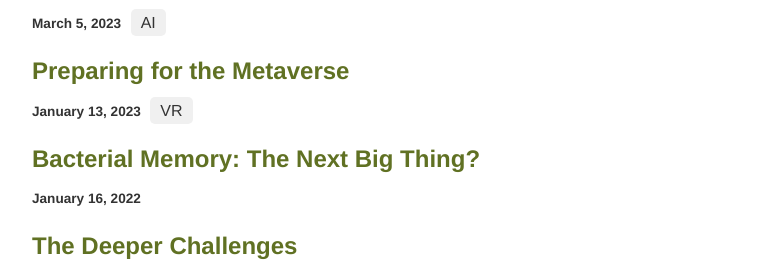
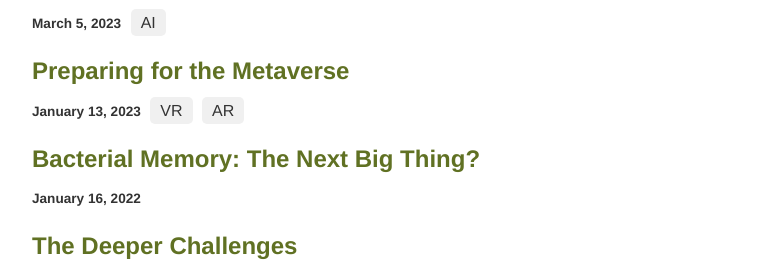
Before and after one commit to sashasyedin/twelfthlane.net, a Jekyll site: the page built from blog.html, in a window 1280 px wide. Shown: the part 351-630 px from the top of the page, without its empty margins (258-1021 px from the left). Built offline with Jekyll 4.4.1, drawn with Linux system fonts in a browser that asks for light colours.

Commit message:
Update blog.html

```diff
--- a/blog.html
+++ b/blog.html
@@ -8,8 +8,10 @@ title: Blog
     		<h2 class="small"><a href="{{ post.url }}">{{ post.title }}</a></h2>
     		<p class="post-meta">
 				<small><strong>{{ post.date | date: "%B %e, %Y" }}</strong></small>
-				{% if post.tags.size > 0 %}
-					<a class="tag">{{ post.tags | first }}</a>
+				{% if post.tags %}
+					{% for tag in post.tags %}
+						<a class="tag">{{ tag }}</a>
+					{% endfor %}
 				{% endif %}
 			</p>
 		</div>
```
